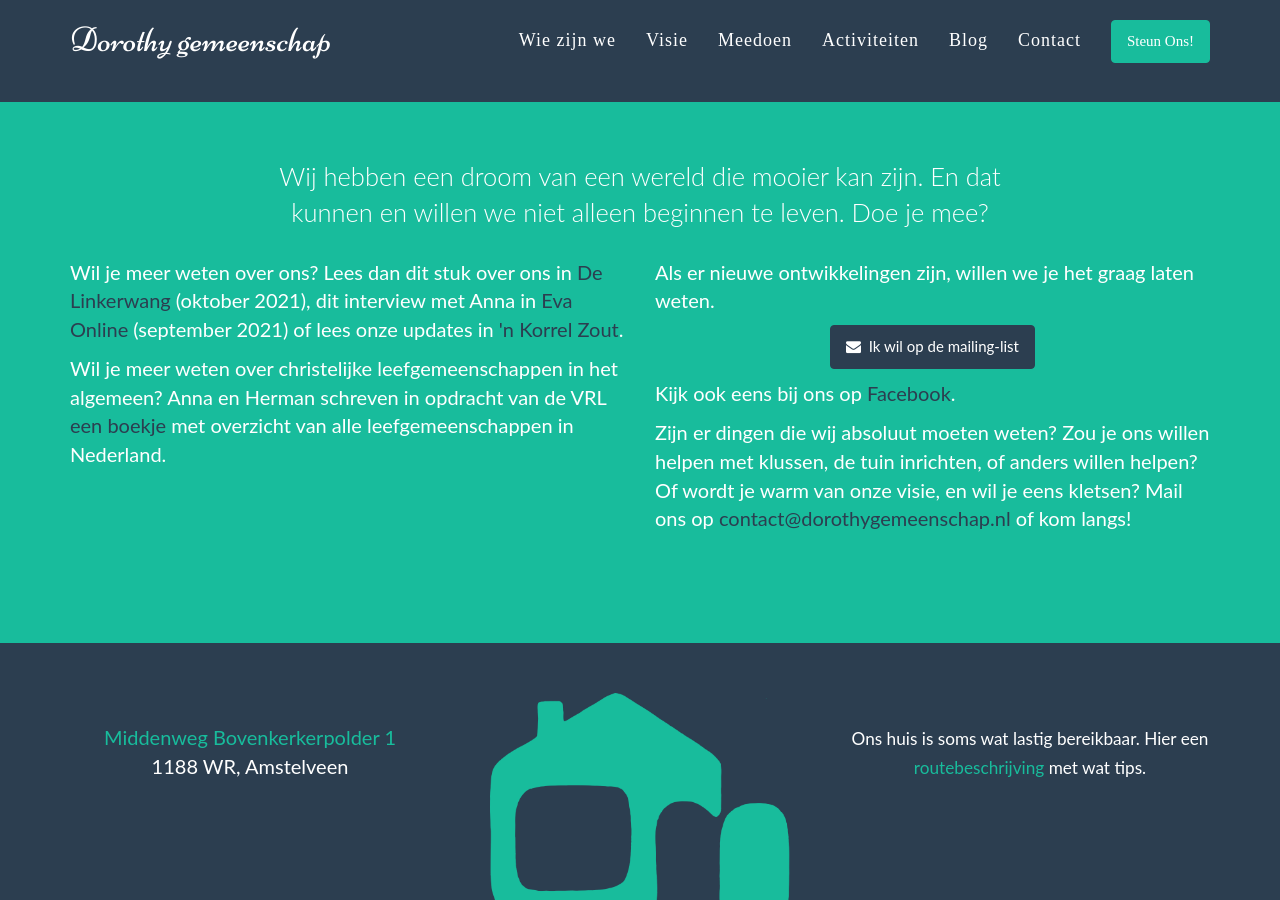
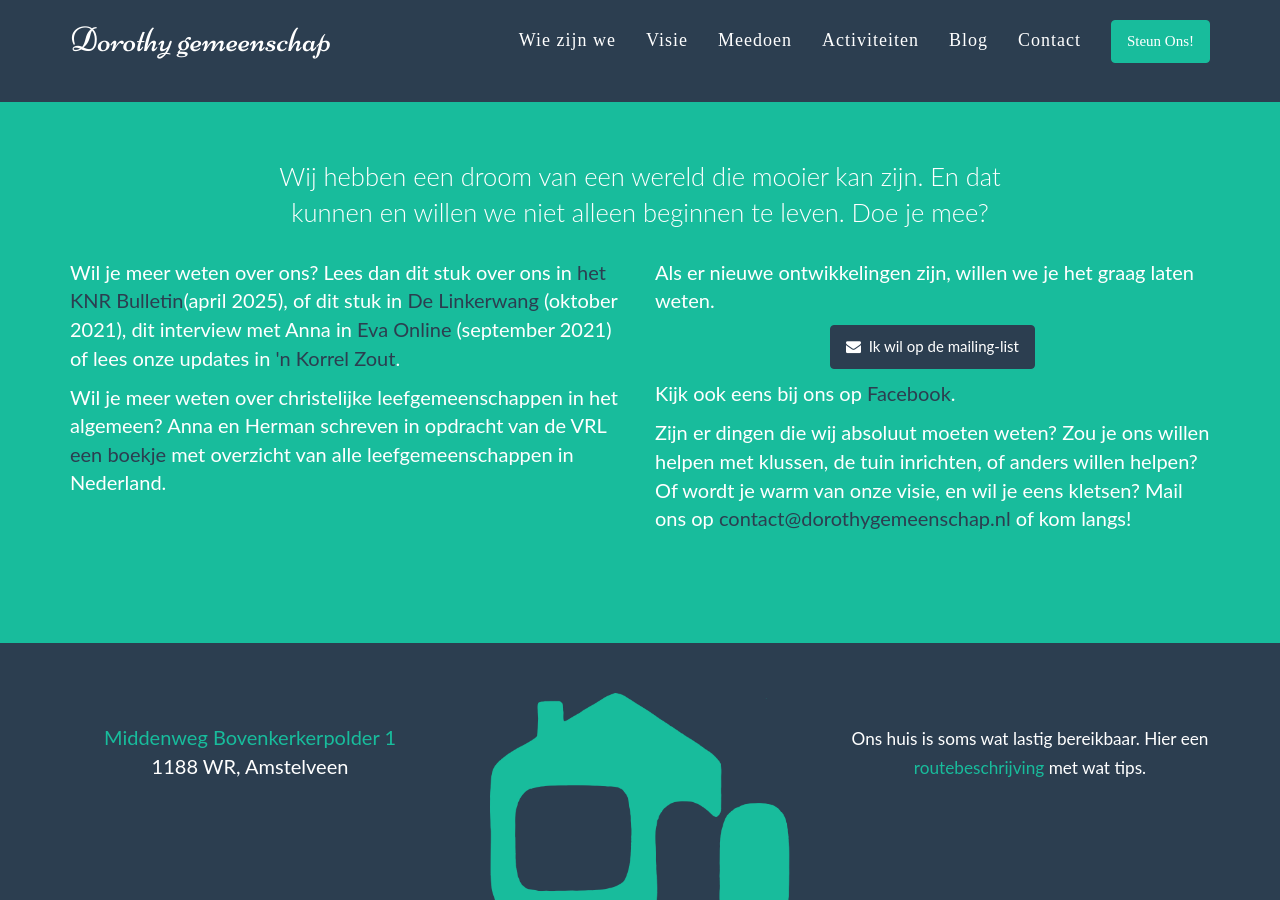
Before and after one commit to dorothygemeenschap/dorothygemeenschap.github.io, a Jekyll site: the page built from activiteiten.html, in a window 1280 px wide and 900 px high, scrolled down 1006 px. Built offline with Jekyll 4.4.1, drawn with Linux system fonts in a browser that asks for light colours; some web fonts are replaced.

Commit message:
Update join.html

```diff
--- a/_includes/join.html
+++ b/_includes/join.html
@@ -21,7 +21,7 @@
             <div class="row">
               <div class="col-md-6">
                 <p>
-                  Wil je meer weten over ons? Lees dan dit stuk over ons in <a href="img/dorothy_in_delinkerwang_oktober2021.pdf">De Linkerwang</a> (oktober 2021), dit interview met Anna in <a href="https://eva.eo.nl/artikel/2021/09/anna-woont-met-haar-gezin-in-een-leefgemeenschap">Eva Online</a> (september 2021) of lees onze updates in <a href="https://korrelzout.noelhuis.nl/">'n Korrel Zout</a>.
+                  Wil je meer weten over ons? Lees dan dit stuk over ons in <a href="img/KNRoverDorothy.pdf">het KNR Bulletin</a>(april 2025), of dit stuk in <a href="img/dorothy_in_delinkerwang_oktober2021.pdf">De Linkerwang</a> (oktober 2021), dit interview met Anna in <a href="https://eva.eo.nl/artikel/2021/09/anna-woont-met-haar-gezin-in-een-leefgemeenschap">Eva Online</a> (september 2021) of lees onze updates in <a href="https://korrelzout.noelhuis.nl/">'n Korrel Zout</a>.
                   </p>
                   <p>
                      Wil je meer weten over christelijke leefgemeenschappen in het algemeen? Anna en Herman schreven in opdracht van de VRL <a href="https://verenigingreligieuzeleefgemeenschappen.nl/het-overzicht-van-leefgemeenschappen/"> een boekje</a> met overzicht van alle leefgemeenschappen in Nederland.
```
